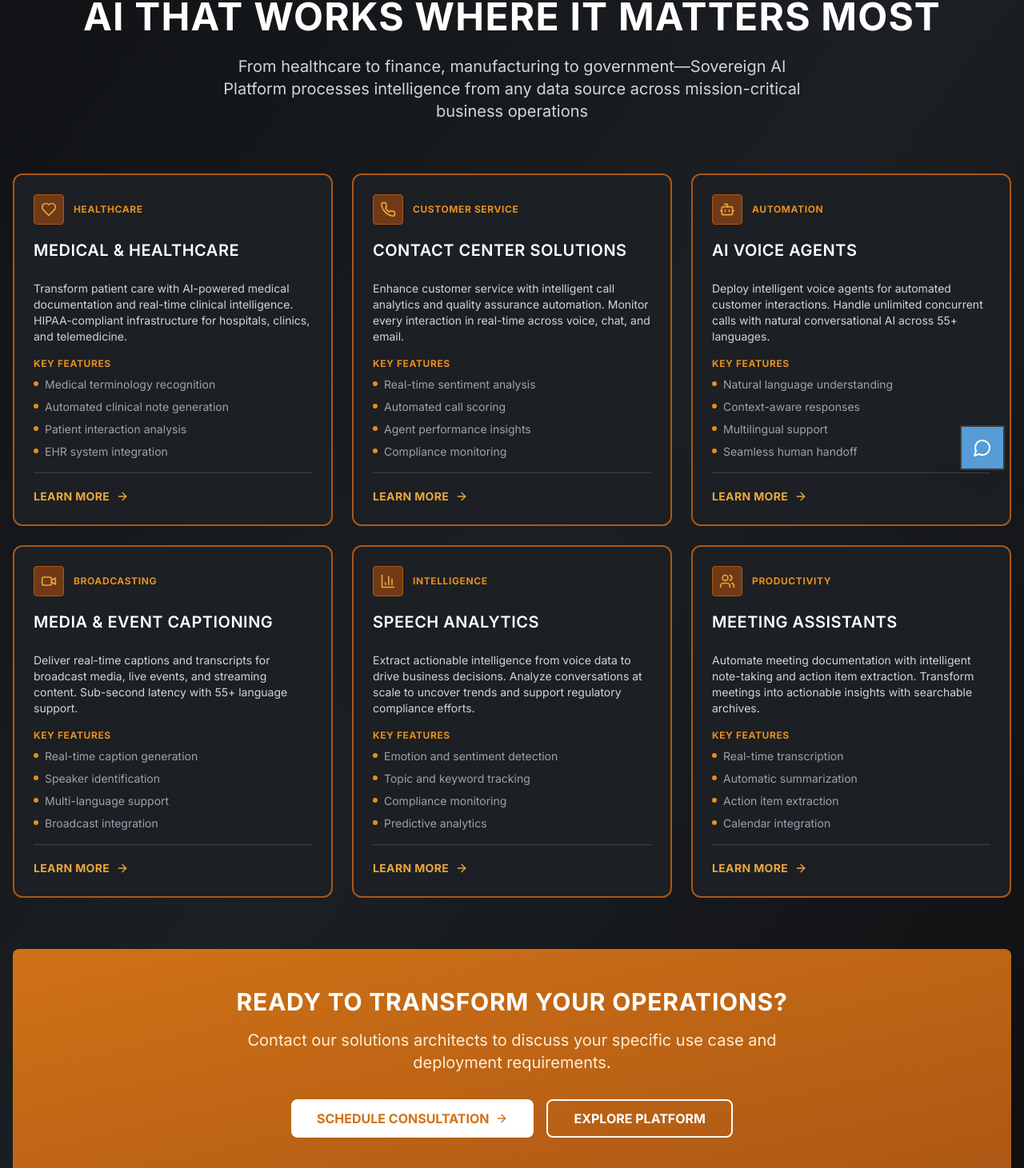
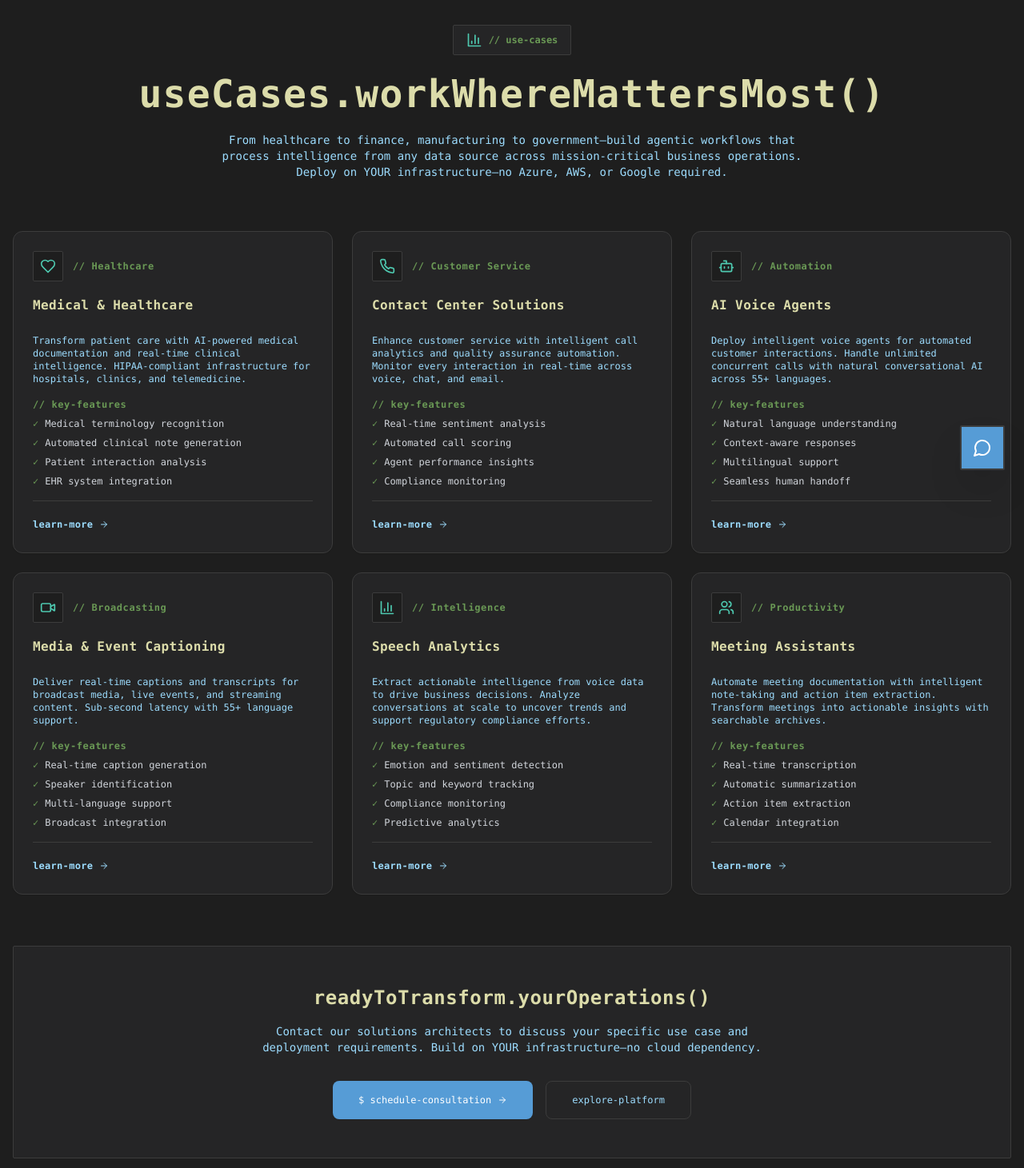
Before and after one commit to jetbuilder/core, a Next.js app: page /use-cases in a window 1280 px wide. Shown: the part 188-1649 px from the top of the page at 80% size. Built offline with nearby package versions, Linux system fonts and the light colour scheme; no server answers.

Commit message:
Apply IDE theme to standalone use-cases page

```diff
--- a/src/app/use-cases/page.tsx
+++ b/src/app/use-cases/page.tsx
@@ -97,39 +97,39 @@
   ]
 
   return (
-    <div className="min-h-screen bg-gradient-to-br from-gunmetal-950 via-gunmetal-900 to-primary-950">
+    <div className="min-h-screen bg-vscode-bg pt-24 font-mono">
       <div className="container mx-auto px-4 py-16">
-        {/* Section Header */}
+        {/* Section Header - IDE Style */}
         <div className="text-center mb-16">
           <motion.div
             initial={{ opacity: 0, y: 20 }}
             animate={{ opacity: 1, y: 0 }}
             transition={{ duration: 0.5 }}
           >
-            <div className="inline-flex items-center space-x-2 bg-tactical-900 px-4 py-2 rounded-sm mb-6 border border-tactical-700">
-              <BarChart3 className="w-5 h-5 text-tactical-400" />
-              <span className="text-xs font-bold text-tactical-400 uppercase tracking-wider">Use Cases</span>
+            <div className="inline-flex items-center space-x-2 bg-vscode-sidebar px-4 py-2 rounded-sm mb-6 border border-vscode-border">
+              <BarChart3 className="w-5 h-5 text-vscode-type" />
+              <span className="text-xs font-bold text-vscode-comment">// use-cases</span>
             </div>
           </motion.div>
           <motion.h1
-            className="text-4xl md:text-5xl font-bold text-white uppercase tracking-wide mb-6"
+            className="text-4xl md:text-5xl font-bold text-vscode-function tracking-wide mb-6"
             initial={{ opacity: 0, y: 20 }}
             animate={{ opacity: 1, y: 0 }}
             transition={{ duration: 0.5, delay: 0.1 }}
           >
-            AI That Works Where It Matters Most
+            useCases.workWhereMattersMost()
           </motion.h1>
           <motion.p
-            className="text-xl text-gray-300 max-w-3xl mx-auto"
+            className="text-sm text-vscode-variable max-w-3xl mx-auto"
             initial={{ opacity: 0, y: 20 }}
             animate={{ opacity: 1, y: 0 }}
             transition={{ duration: 0.5, delay: 0.2 }}
           >
-            From healthcare to finance, manufacturing to government—Sovereign AI Platform processes intelligence from any data source across mission-critical business operations
+            From healthcare to finance, manufacturing to government—build agentic workflows that process intelligence from any data source across mission-critical business operations. Deploy on YOUR infrastructure—no Azure, AWS, or Google required.
           </motion.p>
         </div>
 
-        {/* Use Cases Grid */}
+        {/* Use Cases Grid - IDE Style */}
         <div className="grid grid-cols-1 md:grid-cols-2 lg:grid-cols-3 gap-6 mb-16">
           {useCases.map((useCase, index) => {
             const Icon = useCase.icon
@@ -143,43 +143,43 @@
                 viewport={{ once: true }}
                 className="scroll-mt-20"
               >
-                <Card className="h-full bg-gunmetal-900 border-2 border-tactical-700 hover:border-tactical-600 transition-all duration-300 group cursor-pointer">
+                <Card className="h-full bg-vscode-sidebar border border-vscode-border hover:border-vscode-type transition-all duration-300 group cursor-pointer">
                   <CardHeader>
                     <div className="flex items-center space-x-3 mb-3">
-                      <div className="p-2 bg-tactical-900 border border-tactical-700 rounded">
-                        <Icon className="w-5 h-5 text-tactical-400" />
+                      <div className="p-2 bg-vscode-bg border border-vscode-border rounded-sm">
+                        <Icon className="w-5 h-5 text-vscode-type" />
                       </div>
-                      <div className="text-xs font-bold text-tactical-500 uppercase tracking-wider">
-                        {useCase.category}
+                      <div className="text-xs font-bold text-vscode-comment tracking-wider">
+                        // {useCase.category}
                       </div>
                     </div>
-                    <CardTitle className="text-white group-hover:text-tactical-400 transition-colors text-xl uppercase tracking-wide">
+                    <CardTitle className="text-vscode-function group-hover:text-vscode-type transition-colors text-base tracking-wide">
                       {useCase.title}
                     </CardTitle>
                   </CardHeader>
                   <CardContent>
-                    <CardDescription className="text-gray-300 mb-4">
+                    <CardDescription className="text-vscode-variable mb-4 text-xs">
                       {useCase.description}
                     </CardDescription>
 
                     {/* Features */}
                     <div className="space-y-2 mb-4">
-                      <div className="text-xs font-bold text-tactical-500 uppercase tracking-wider mb-2">
-                        Key Features
+                      <div className="text-xs font-bold text-vscode-comment tracking-wider mb-2">
+                        // key-features
                       </div>
                       {useCase.features.map((feature, idx) => (
                         <div key={idx} className="flex items-start space-x-2">
-                          <div className="w-1.5 h-1.5 bg-tactical-500 rounded-full flex-shrink-0 mt-1.5"></div>
-                          <span className="text-sm text-gray-400">{feature}</span>
+                          <span className="text-vscode-comment text-xs">✓</span>
+                          <span className="text-xs text-gray-300">{feature}</span>
                         </div>
                       ))}
                     </div>
 
                     {/* CTA */}
-                    <div className="pt-4 border-t border-gunmetal-700">
-                      <a href="/contact" className="inline-flex items-center text-sm font-bold text-tactical-400 hover:text-tactical-300 uppercase tracking-wide group">
-                        Learn More
-                        <ArrowRight className="w-4 h-4 ml-2 group-hover:translate-x-1 transition-transform" />
+                    <div className="pt-4 border-t border-vscode-border">
+                      <a href="/contact" className="inline-flex items-center text-xs font-bold text-vscode-variable hover:text-vscode-type tracking-wide group">
+                        learn-more
+                        <ArrowRight className="w-3 h-3 ml-2 group-hover:translate-x-1 transition-transform" />
                       </a>
                     </div>
                   </CardContent>
@@ -189,42 +189,42 @@
           })}
         </div>
 
-        {/* CTA Section */}
+        {/* CTA Section - IDE Style */}
         <motion.div
-          className="bg-gradient-to-br from-tactical-600 to-tactical-700 rounded-lg p-12 text-center text-white"
+          className="bg-vscode-sidebar border border-vscode-border rounded-sm p-12 text-center"
           initial={{ opacity: 0, y: 20 }}
           whileInView={{ opacity: 1, y: 0 }}
           transition={{ duration: 0.5 }}
           viewport={{ once: true }}
         >
-          <h3 className="text-3xl font-bold uppercase tracking-wide mb-4">
-            Ready to Transform Your Operations?
+          <h3 className="text-2xl font-bold text-vscode-function tracking-wide mb-4">
+            readyToTransform.yourOperations()
           </h3>
-          <p className="text-xl text-tactical-100 mb-8 max-w-2xl mx-auto">
-            Contact our solutions architects to discuss your specific use case and deployment requirements.
+          <p className="text-sm text-vscode-variable mb-8 max-w-2xl mx-auto">
+            Contact our solutions architects to discuss your specific use case and deployment requirements. Build on YOUR infrastructure—no cloud dependency.
           </p>
           <div className="flex flex-col sm:flex-row items-center justify-center gap-4">
-            <Button size="lg" className="bg-white text-tactical-600 hover:bg-gray-100 font-bold uppercase group" onClick={() => window.open('https://cal.com/jetbuilder-expert', '_blank')}>
-                Schedule Consultation
-                <ArrowRight className="ml-2 h-4 w-4 group-hover:translate-x-1 transition-transform" />
+            <Button size="lg" className="bg-vscode-keyword hover:bg-vscode-selection text-white font-mono text-xs group" onClick={() => window.open('https://cal.com/jetbuilder-expert', '_blank')}>
+                $ schedule-consultation
+                <ArrowRight className="ml-2 h-3 w-3 group-hover:translate-x-1 transition-transform" />
               </Button>
             <a href="/">
               <Button
                 size="lg"
                 variant="outline"
-                className="border-2 border-white text-white hover:bg-white hover:text-tactical-600 font-bold uppercase"
+                className="border border-vscode-border text-vscode-variable hover:bg-vscode-hover font-mono text-xs"
               >
-                Explore Platform
+                explore-platform
               </Button>
             </a>
           </div>
         </motion.div>
 
-        {/* Back Link */}
+        {/* Back Link - IDE Style */}
         <div className="mt-8 text-center">
           <a
             href="/"
-            className="text-sm text-gray-500 hover:text-tactical-400 transition-colors"
+            className="text-xs text-vscode-comment hover:text-vscode-type transition-colors"
           >
             ← Back to Home
           </a>
```
